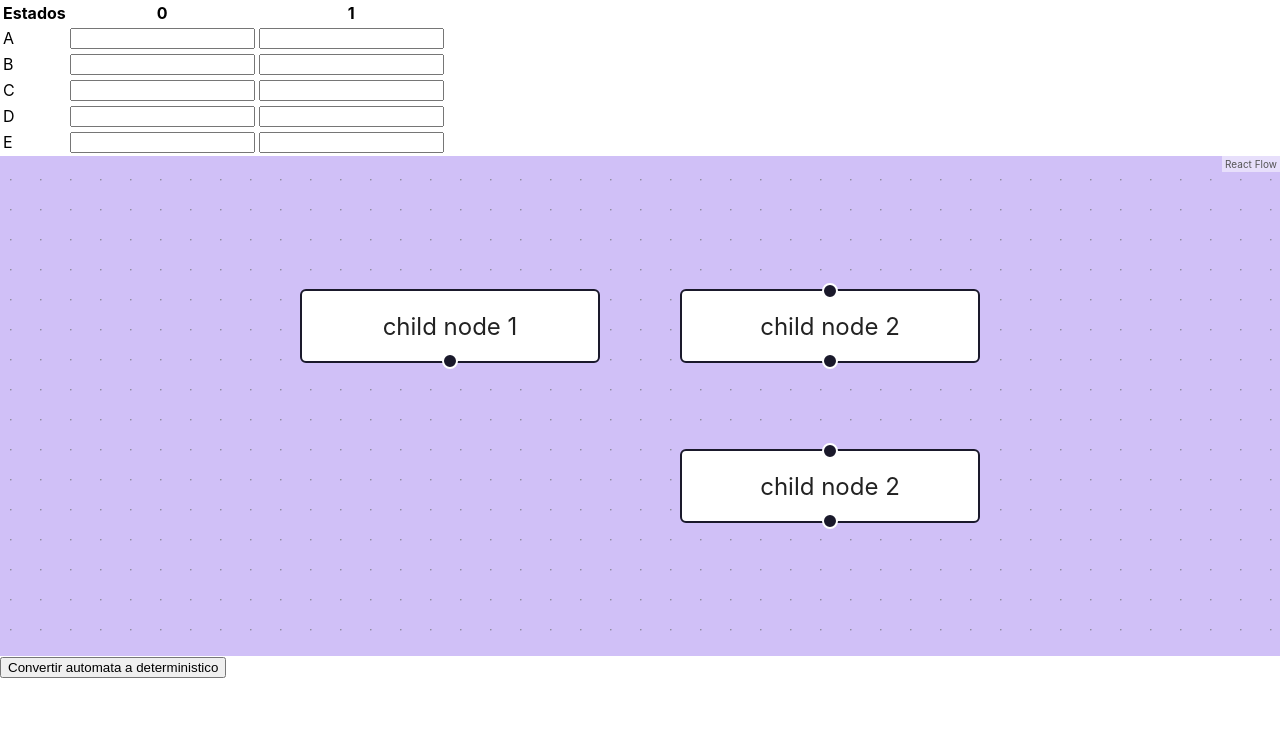
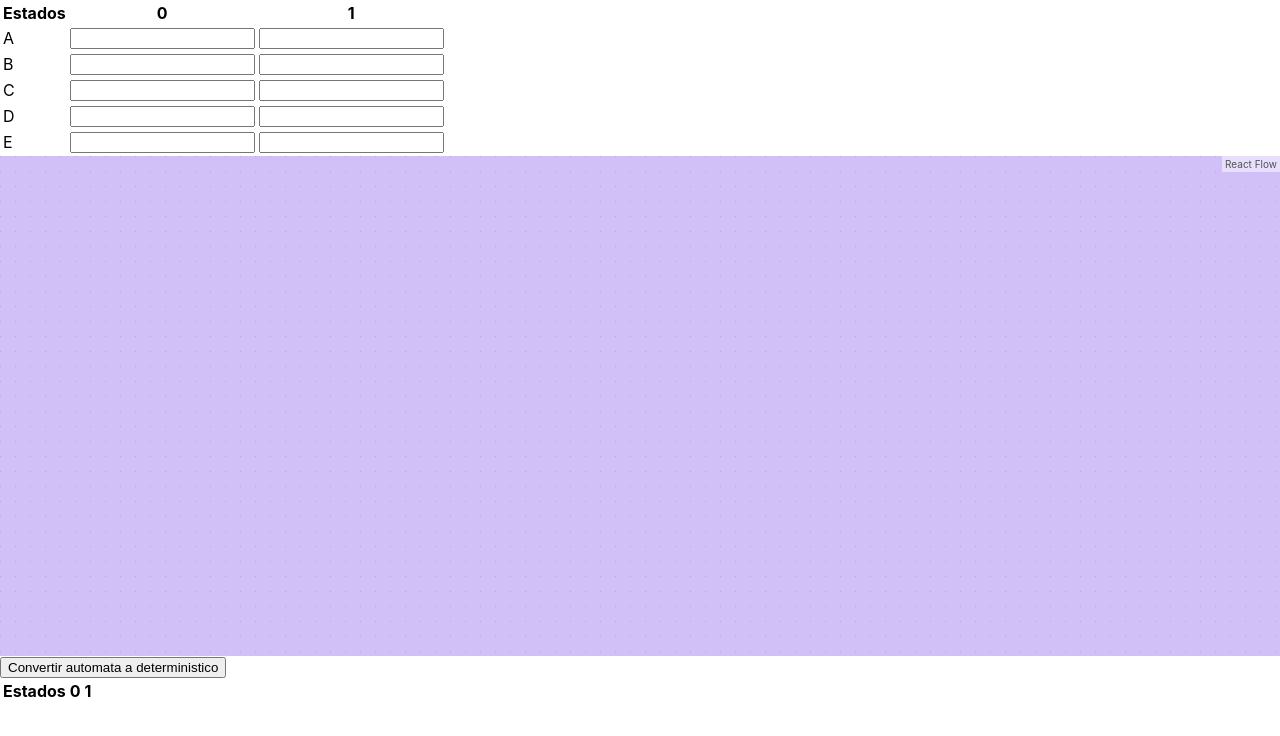
Before and after one commit to Andres0x90/automata-compiladores, a React (Create React App) app: page / in a window 1280 px wide. Shown: the top 736 px of the page. Built offline with nearby package versions, Linux system fonts and the light colour scheme.

Commit message:
Se imprime la table de conversion de no deterministico a deterministico

```diff
--- a/src/App.js
+++ b/src/App.js
@@ -95,23 +95,43 @@ function Flow() {
 
     }while(Array.from(newstates).length * 2 !== statesConverted.length)
 
+    statesConverted = statesConverted.map(stateConverted => stateConverted.length > 0? stateConverted: "ERROR");
+
     console.log(Array.from(newstates));
     console.log(statesConverted);
 
-    /*console.log(Array.from(newstates)
-      .map(newstate => newstate.replace(",", ""))
-      .flatMap((newstate, index) => [{
-        id: newstate,
-        data: {label: newstate},
-        position: {x: nodes[index], y: 90}
-    }]))
-    setNodesDeterministico(Array.from(newstates)
-      .map(newstate => newstate.replace(",", ""))
-      .flatMap((newstate, index) => [{
-        id: newstate,
-        data: {label: newstate},
-        position: {x: nodes[index], y: 90}
-    }]));*/
+    newstates = Array.from(newstates)
+    .map(newstate => newstate.replace(",", ""))
+    .map(newstate => newstate.length > 0? newstate: "ERROR")
+    .flatMap((newstate, index) => [{
+      id: newstate,
+      data: {label: newstate},
+      position: {x: index * 190, y: 90}
+  }]);
+
+  const newedges = newstates.map((state,index) => [{
+    id: state.id.concat('-').concat(statesConverted[index*2]).concat(uuidv4()),
+    source: state.id,
+    target: statesConverted[index*2],
+    label: '0',
+    markerEnd: {
+      type: MarkerType.ArrowClosed,
+      color: '#FF0072',
+    }
+  },
+  {
+    id: state.id.concat('-').concat(statesConverted[index*2+1]).concat(uuidv4()),
+    source: state.id,
+    target: statesConverted[index*2+1],
+    label: '1',
+    markerEnd: {
+      type: MarkerType.ArrowClosed,
+      color: '#FF0072',
+    }
+  }
+]);
+    setNodesDeterministico(newstates);
+    setEdgesDeterministico(newedges);
   }
 
   const onNodesChange = useCallback(
@@ -168,6 +188,27 @@ function Flow() {
 
     <button onClick={convertirNoDeterministico}>Convertir automata a deterministico</button>
 
+    <table>
+        <tr>
+          <th>Estados</th>
+          <th>0</th>
+          <th>1</th>
+
+        </tr>
+
+        {
+          edgesDeterministico
+          .map((tuplaEdge, index) => {
+            return(
+            <tr>
+              <td>{nodesDeterministico[index].id}</td>
+              {tuplaEdge.map(edge => <td>{edge.target}</td>)}
+            </tr>)
+          })
+
+        }
+      </table>
+
     </div>
   );
 }
--- a/src/nodes.jsx
+++ b/src/nodes.jsx
@@ -1,22 +1,4 @@
 const nodes = [
-
-    {
-      id: 'B',
-      type: 'input',
-      data: { label: 'child node 1' },
-      position: { x: 10, y: 10 },
-    },
-    {
-      id: 'C',
-      data: { label: 'child node 2' },
-      position: { x: 200, y: 10 },
-    },
-
-    {
-        id: 'D',
-        data: { label: 'child node 2' },
-        position: { x: 200, y: 90 },
-      },
   ];
 
   export default nodes;
```
